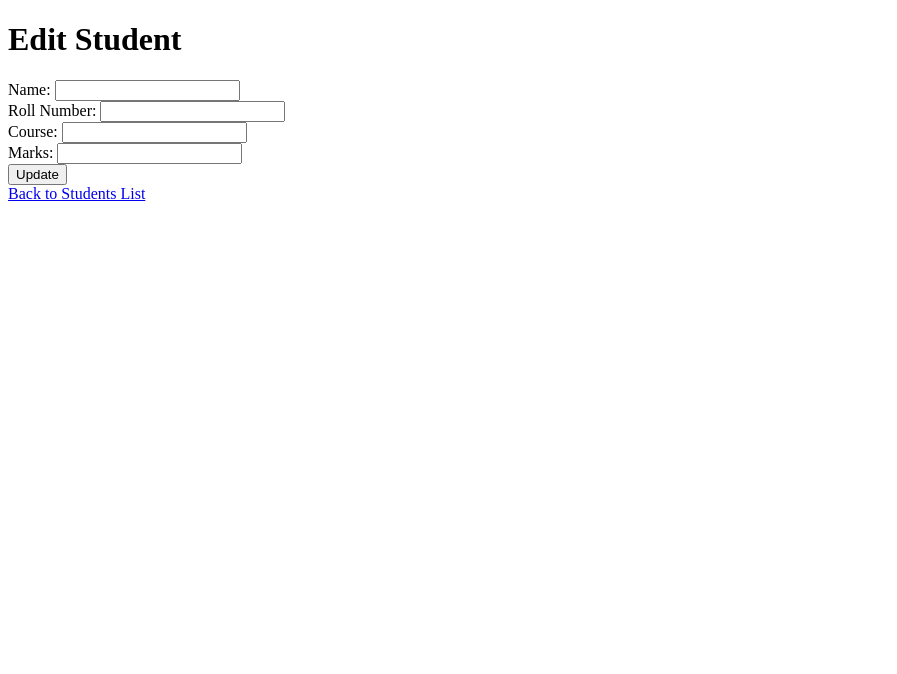
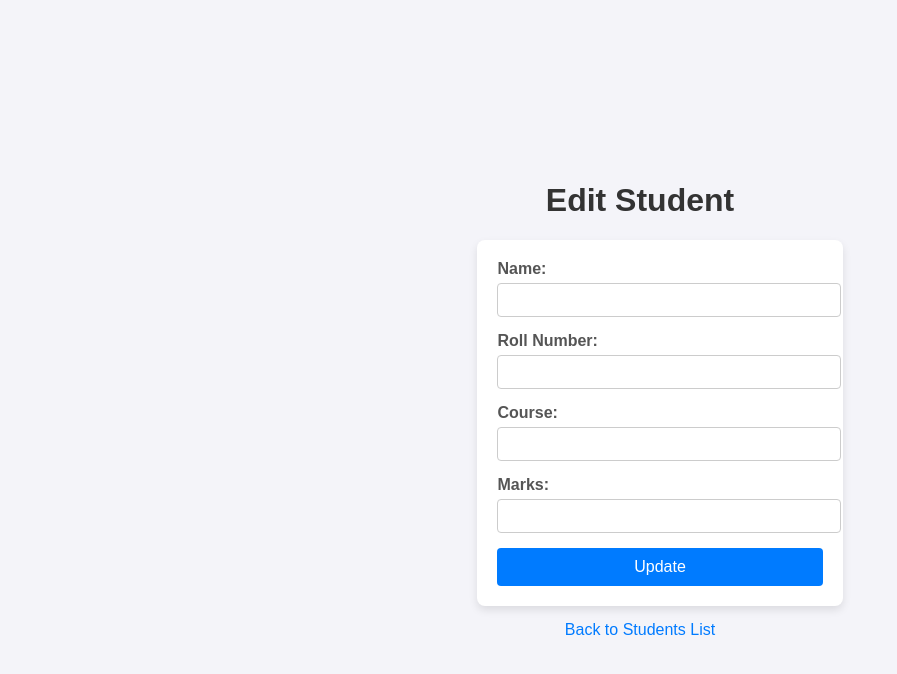
Before and after one commit to Yugal-kosamshile/100-Days-of-Coding-Challenge-Java, a plain HTML site: page Day 100/student-management-system/src/main/resources/templates/edit_student.html in a window 1280 px wide. Shown: the whole page, without its empty margins (0-897 px from the left). Drawn offline with Linux system fonts and the light colour scheme.

Commit message:
edit_student.html

```diff
--- a/Day 100/student-management-system/src/main/resources/templates/edit_student.html
+++ b/Day 100/student-management-system/src/main/resources/templates/edit_student.html
@@ -3,37 +3,114 @@
 <head>
     <meta charset="UTF-8">
     <title>Edit Student</title>
-    <link rel="stylesheet" href="/css/styles.css"> <!-- Optional CSS -->
+    <style>
+        body {
+            font-family: Arial, sans-serif;
+            background-color: #f4f4f9;
+            margin: 0;
+            padding: 0;
+            display: flex;
+            justify-content: center;
+            align-items: center;
+            min-height: 100vh;
+        }
+
+        h1 {
+            text-align: center;
+            color: #333;
+        }
+
+        form {
+            background: #fff;
+            padding: 20px;
+            border-radius: 8px;
+            box-shadow: 0 4px 8px rgba(0, 0, 0, 0.1);
+            width: 100%;
+            max-width: 400px;
+        }
+
+        label {
+            font-weight: bold;
+            display: block;
+            margin-bottom: 5px;
+            color: #555;
+        }
+
+        input[type="text"], input[type="number"] {
+            width: 100%;
+            padding: 8px;
+            margin-bottom: 15px;
+            border: 1px solid #ccc;
+            border-radius: 4px;
+            font-size: 14px;
+        }
+
+        input[type="text"]:focus, input[type="number"]:focus {
+            border-color: #007bff;
+            outline: none;
+            box-shadow: 0 0 5px rgba(0, 123, 255, 0.5);
+        }
+
+        button {
+            background-color: #007bff;
+            color: white;
+            border: none;
+            padding: 10px 15px;
+            border-radius: 4px;
+            cursor: pointer;
+            font-size: 16px;
+            width: 100%;
+        }
+
+        button:hover {
+            background-color: #0056b3;
+        }
+
+        a {
+            display: block;
+            text-align: center;
+            margin-top: 15px;
+            text-decoration: none;
+            color: #007bff;
+        }
+
+        a:hover {
+            text-decoration: underline;
+        }
+
+        @media (max-width: 600px) {
+            form {
+                padding: 15px;
+            }
+
+            button {
+                font-size: 14px;
+            }
+        }
+    </style>
 </head>
 <body>
+    <div>
         <h1>Edit Student</h1>
         <form th:action="@{/students/update/{id}(id=${student.id})}" method="post" th:object="${student}">
-        <!-- Hidden ID Field -->
+
             <input type="hidden" th:field="*{id}" />
 
-        <!-- Name Input -->
             <label for="name">Name:</label>
             <input type="text" id="name" th:field="*{name}" required />
-        <br>
 
-        <!-- Roll Number Input -->
             <label for="rollNumber">Roll Number:</label>
             <input type="text" id="rollNumber" th:field="*{rollNumber}" required />
-        <br>
 
-        <!-- Course Input -->
             <label for="course">Course:</label>
             <input type="text" id="course" th:field="*{course}" required />
-        <br>
 
-        <!-- Marks Input -->
             <label for="marks">Marks:</label>
             <input type="number" id="marks" th:field="*{marks}" required />
-        <br>
 
-        <!-- Submit Button -->
             <button type="submit">Update</button>
         </form>
         <a href="/students">Back to Students List</a>
+    </div>
 </body>
 </html>
```
Lines whose indentation alone changed are shown as unchanged.
